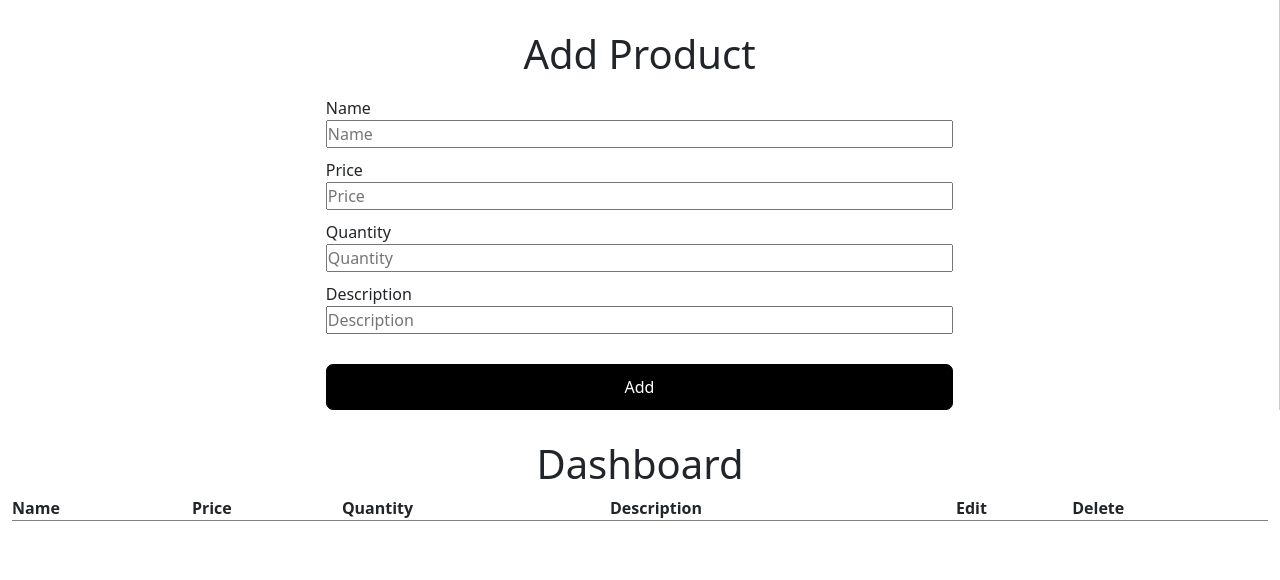
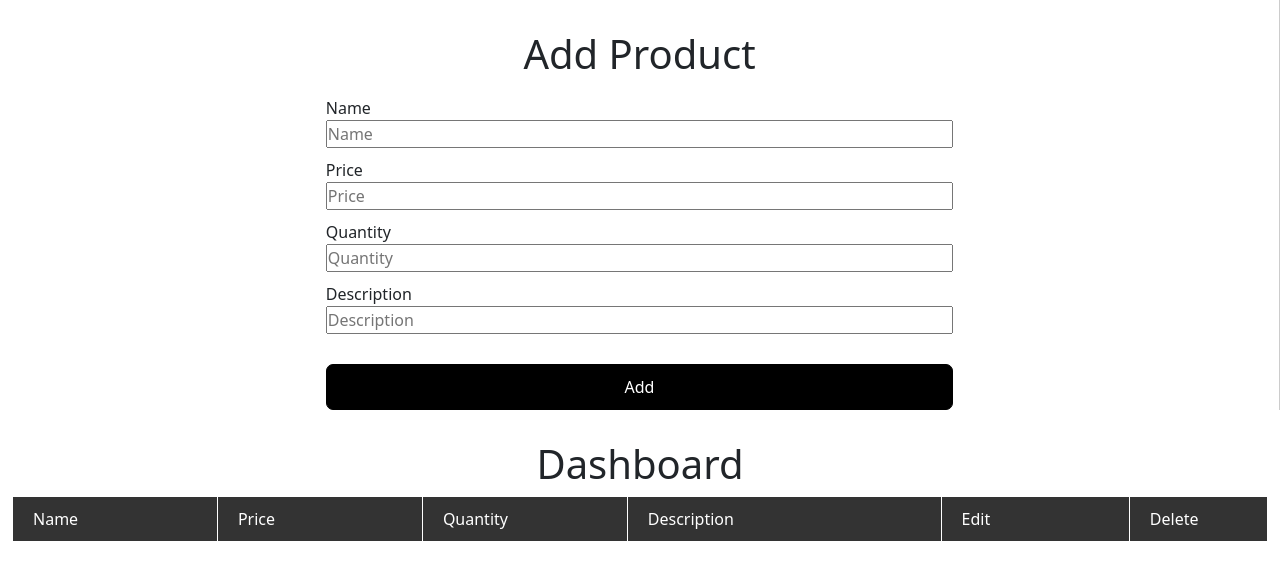
Before and after one commit to umarwahid/Product-Express-Mongo, a website: page Frontend/index.html in a window 1280 px wide. Shown: the top 580 px of the page. Drawn offline with nearby package versions, Linux system fonts and the light colour scheme; no server answers.

Commit message:
Update style.css

```diff
--- a/Frontend/style.css
+++ b/Frontend/style.css
@@ -75,53 +75,37 @@ table {
     height: 100vh;
   }
 
-  /* table tr {
+  table tr {
     width: 100%;
   }
-   */
-  /* .thead {
+
+  .thead {
     width: 100%;
     height: 30px;
     text-align: left;
     background-color: rgba(0, 0, 0, 0.801);
     color: #fff;
-  } */
+  }
 
-  /* thead th {
+  thead th {
     padding: 10px 20px;
     margin: 0 !important;
-    font-size: 19px;
+    font-size: 16px;
     font-weight: 400;
     border: 1px solid white;
-  } */
+    width: 16.33%;
+  }
+  thead th:nth-child(4){
+    width: 25%;
+  }
+  thead th:nth-child(5){
+    width: 15%;
+  }
+  thead th:nth-child(6){
+    width: 12%;
+  }
 
-  /* tbody {
-    width: 100%;
-    height: 100%;
-    display: flex;
-    align-items: flex-start;
-    justify-content: center;
-  } */
-
-  /* tbody tr td {
+  tbody tr td {
     padding: 0 20px;
-  } */
-
-  /* table button {
-    padding: 10px;
-    width: 100%;
-    background-color: green;
-    color: #fff;
-    font-size: 16px;
-    border-radius: 5px;
-    border: 1px solid green;
-    cursor: pointer;
-  } */
-
-  /* .table input {
-    border: 0;
-    font-size: 15px;
-    padding: 10px 0;
-    border-bottom: 1px solid rgba(0, 0, 0, 0.2);
-    width: 100% ;
-  } */
+    height: 10px;
+  }
```
